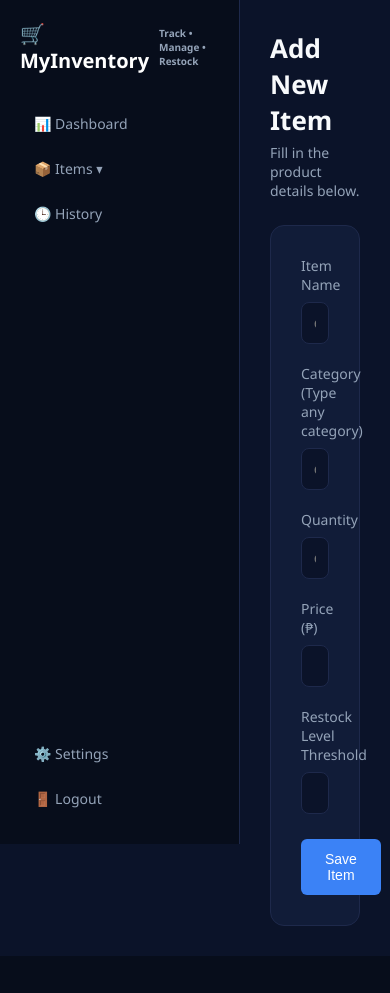
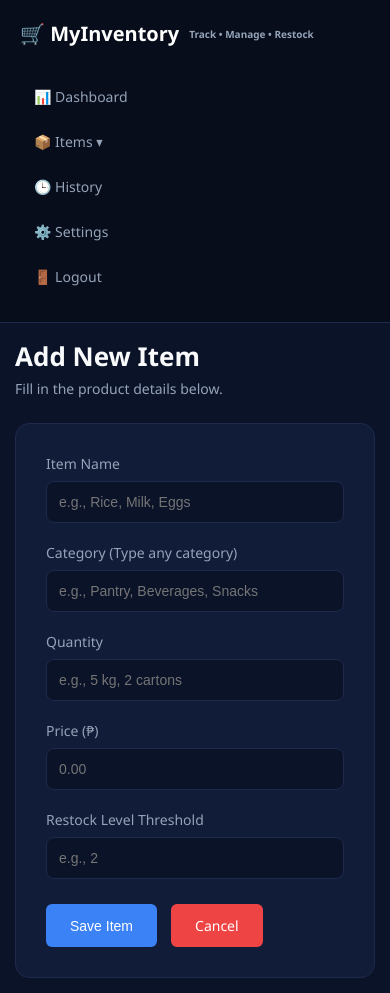
Before and after one commit to gagamjamestyron-code/inventory-cys, a PHP site: page /my_add.php in a window 390 px wide; the page is wider, and only the part inside the window is pictured. Before the commit the page ends 956 px from the top of that part, so only its background shows below. Run offline with PHP 8.4, Linux system fonts and the light colour scheme.

Commit message:
Add mobile responsive media queries to CSS

```diff
--- a/css/style.css
+++ b/css/style.css
@@ -256,3 +256,32 @@ td { padding: 14px 12px; border-bottom: 1px solid var(--border-color); }
     color: #fff;
     border-radius: 6px;
 }
+/* --- MOBILE RESPONSIVE FIX --- */
+@media screen and (max-width: 768px) {
+    body {
+        display: block;
+    }
+    .sidebar {
+        width: 100%;
+        height: auto;
+        position: relative;
+        border-right: none;
+        border-bottom: 1px solid var(--border-color);
+    }
+    .main-content {
+        margin-left: 0;
+        width: 100%;
+        padding: 15px;
+    }
+    .stats-grid {
+        grid-template-columns: 1fr;
+    }
+    .bottom-grid {
+        grid-template-columns: 1fr;
+    }
+    table {
+        display: block;
+        overflow-x: auto;
+        white-space: nowrap;
+    }
+}
```
